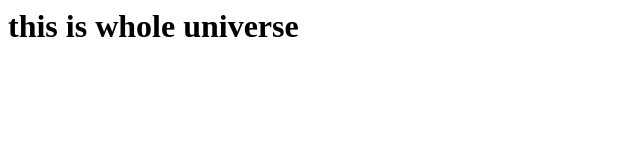
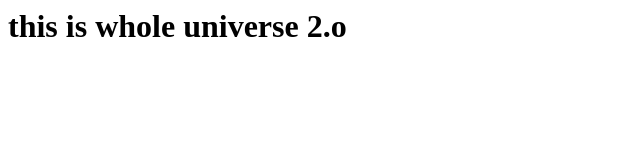
Before and after one commit to theimranshaik/testproject, a plain HTML site: page index.html in a window 1280 px wide. Shown: the full height of the page, 0-640 px from the left. Drawn offline with Linux system fonts and the light colour scheme.

Commit message:
this is wu2.o

```diff
--- a/index.html
+++ b/index.html
@@ -1 +1 @@
-<h1>this is whole universe</h1>
+<h1>this is whole universe 2.o</h1>
```
